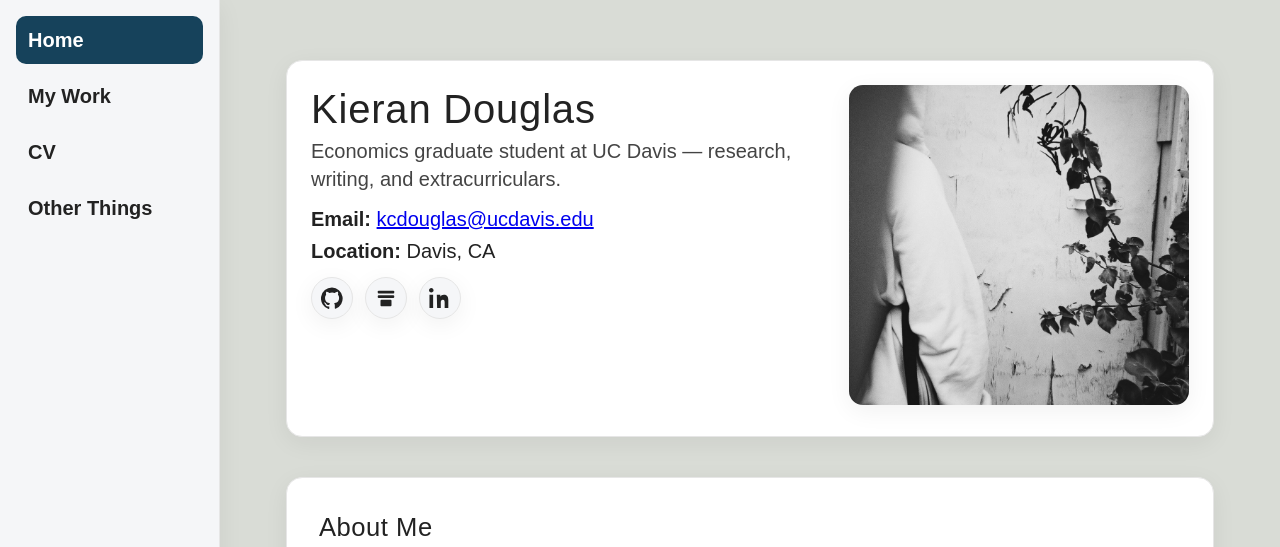
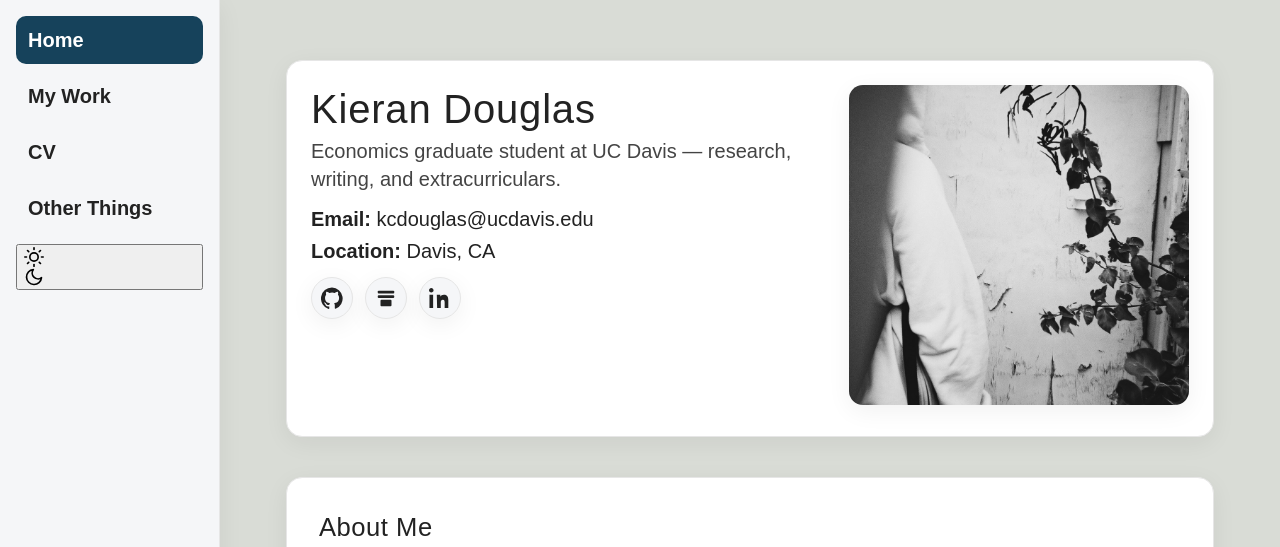
Before and after one commit to KieranCDouglas/kierancdouglas.github.io, a Jekyll site: the page built from index.md, in a window 1280 px wide and 1400 px high. Shown: the top 547 px of the window. Built offline with Jekyll 4.4.1, drawn with Linux system fonts in a browser that asks for light colours; grey boxes are pictures that could not be loaded.

Commit message:
Update style.css

```diff
--- a/assets/css/style.css
+++ b/assets/css/style.css
@@ -56,12 +56,12 @@
   background: var(--bg);
   padding-left: 220px; /* for sidebar */
 }
+
 h1, h2, h3, h4, h5, h6 {
   font-family: "Chathura", sans-serif;
   font-weight: 400;
   letter-spacing: 0.02em;
 }
-
 
 .container {
   max-width: var(--max-width);
@@ -142,7 +142,7 @@
   box-shadow: 0 2px 6px rgba(0,0,0,.06);
 }
 @supports not (background: color-mix(in srgb, red 10%, white)) {
-  .navbar a:hover { background: rgba(22,66,91,0.12); } /* approx of #16425B @ 12% */
+  .navbar a:hover { background: rgba(22,66,91,0.12); }
 }
 html[data-theme="dark"] .navbar a:hover {
   background: color-mix(in srgb, var(--brand) 10%, transparent);
@@ -161,128 +161,8 @@
 /* ===================== */
 /* SLIDING THEME TOGGLE  */
 /* ===================== */
-
-/* Button container (no text, icon-only) */
-.theme-toggle {
-  margin-top: auto;                 /* push to bottom of sidebar */
-  align-self: stretch;
-  display: inline-flex;
-  align-items: center;
-  justify-content: center;
-  width: 64px;                      /* pill width */
-  height: 36px;                     /* pill height */
-  padding: 0;
-  cursor: pointer;
-  border: none;                     /* the pill has its own border */
-  background: transparent;
-  color: var(--text);
-}
-
-/* Keyboard focus ring */
-.theme-toggle:focus-visible {
-  outline: 3px solid var(--brand);
-  outline-offset: 3px;
-  border-radius: 999px;
-}
-
-/* The pill track */
-.tgl-track {
-  position: relative;
-  width: 100%;
-  height: 100%;
-  background: var(--surface);
-  border: 1px solid var(--border);
-  border-radius: 999px;
-  box-shadow: var(--shadow);
-  display: inline-block;
-  transition: background .2s ease, border-color .2s ease;
-}
-
-/* The thumb that slides — uses brand in BOTH themes */
-.tgl-thumb {
-  position: absolute;
-  top: 50%;
-  left: 2px;
-  width: 30px;
-  height: 30px;
-  border-radius: 50%;
-  background: var(--brand);
-  color: var(--on-brand);
-  box-shadow: 0 2px 6px rgba(0,0,0,.15);
-  transform: translate(0, -50%);
-  transition: transform .25s ease, background .25s ease, box-shadow .25s ease;
-}
-
-/* Sun/Moon icons on the track */
-.tgl-icon {
-  position: absolute;
-  top: 50%;
-  transform: translateY(-50%);
-  color: var(--muted);
-  opacity: .85;
-  transition: color .25s ease, opacity .25s ease;
-}
-
-/* Ensure icons sit centered and don't get baseline cropped */
-.tgl-icon { line-height: 0; }
-.tgl-icon svg { display: block; }
-
-/* inner spacing so icons don't kiss the edge */
-.tgl-icon--sun  { left: 9px; }
-.tgl-icon--moon { right: 9px; }
-
-/* Hover polish */
-.theme-toggle:hover .tgl-thumb { box-shadow: 0 4px 10px rgba(0,0,0,.18); }
-
-/* DARK active: move thumb right, brighten moon, mute sun */
-html[data-theme="dark"] .tgl-thumb {
-  transform: translate(32px, -50%);   /* 64 - 30 - (2*2) ≈ 30; nudge for spacing */
-  background: var(--brand);
-}
-html[data-theme="dark"] .tgl-icon--moon { opacity: 1; color: var(--text); }
-html[data-theme="dark"] .tgl-icon--sun  { opacity: .55; color: var(--muted); }
-
-/* LIGHT active: thumb left, brighten sun, mute moon */
-html[data-theme="light"] .tgl-thumb {
-  transform: translate(0, -50%);
-  background: var(--brand);
-}
-html[data-theme="light"] .tgl-icon--sun  { opacity: 1; color: #222; }
-html[data-theme="light"] .tgl-icon--moon { opacity: .6; color: var(--muted); }
-
-/* Mobile sizing when sidebar collapses */
-@media (max-width: 900px) {
-  .theme-toggle {
-    margin-top: 0;
-    width: 56px;
-    height: 32px;
-  }
-  .tgl-thumb {
-    width: 26px;
-    height: 26px;
-    left: 2px;
-  }
-  html[data-theme="dark"] .tgl-thumb {
-    transform: translate(28px, -50%);
-  }
-}
-
-/* ===================== */
-/* BUTTONS               */
-/* ===================== */
-.btn {
-  display: inline-block;
-  padding: 10px 16px;
-  border-radius: 999px;
-  text-decoration: none;
-  font-weight: 600;
-  border: 1px solid var(--brand);
-}
-.btn--primary { background: var(--brand); color: var(--on-brand); }
-.btn--primary:hover { filter: brightness(0.95); }
-.btn--ghost { background: transparent; color: var(--brand); }
-.btn--ghost:hover { background: rgba(0,0,0,.04); }
-html[data-theme="dark"] .btn--ghost:hover { background: rgba(255,255,255,.06); }
+/* (unchanged section) */
+/* ... keep your existing theme toggle styles here ... */
 
 /* ===================== */
 /* INTRO / ABOUT CARD    */
@@ -298,11 +178,26 @@
   box-shadow: var(--shadow);
   margin: 28px 0 12px;
 }
+
 .intro__title { margin: 0 0 .25rem; font-size: clamp(28px, 4vw, 40px); line-height: 1.2; }
 .intro__blurb { color: #444; margin: 0 0 12px; }
 html[data-theme="dark"] .intro__blurb { color: var(--muted); }
 .intro__contacts { list-style: none; padding: 0; margin: 0 0 12px; color: var(--text); }
 .intro__contacts li { margin: 4px 0; }
+
+/* ✉️ Email link style (newly added) */
+.intro__contacts a {
+  color: var(--text);
+  text-decoration: none;
+  font-weight: 400;
+  transition: color 0.2s, text-decoration 0.2s;
+}
+
+.intro__contacts a:hover {
+  color: var(--brand);
+  text-decoration: underline;
+}
+
 .intro__image img {
   width: 100%;
   height: auto;
```
